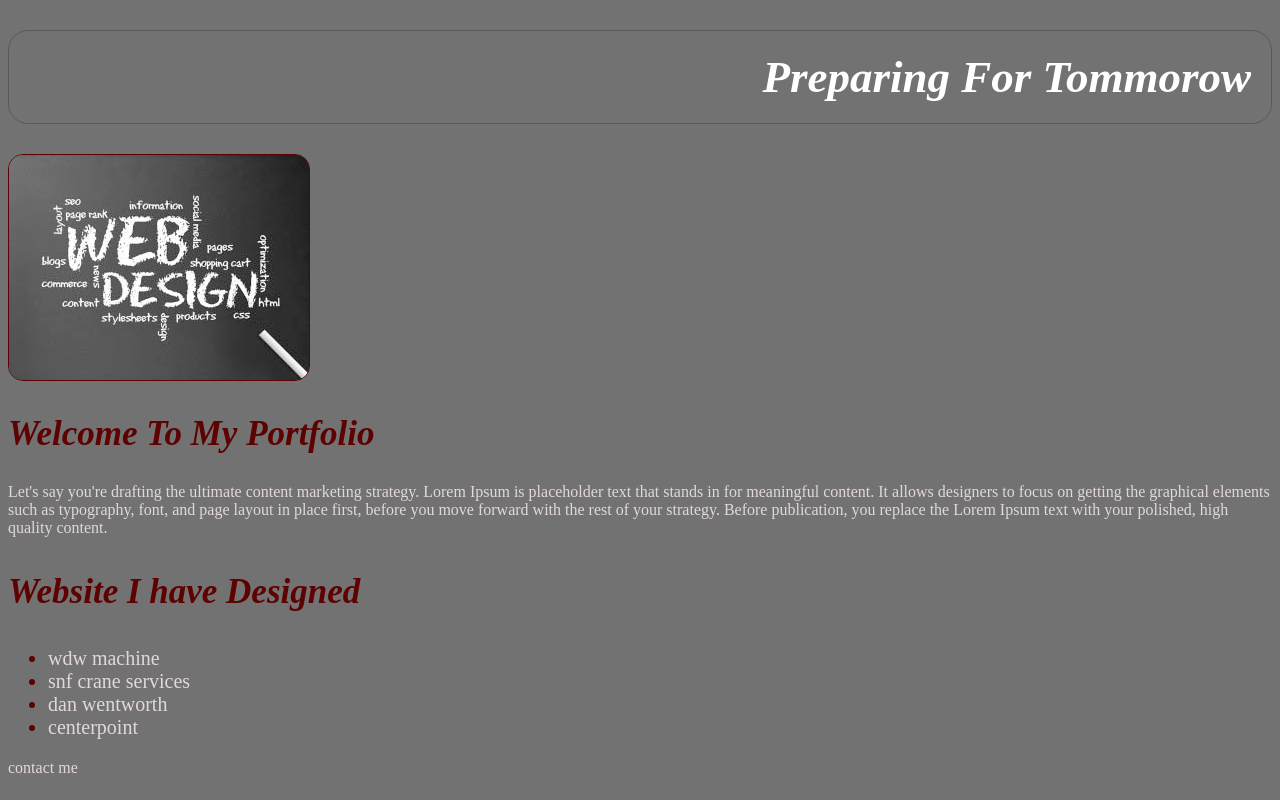
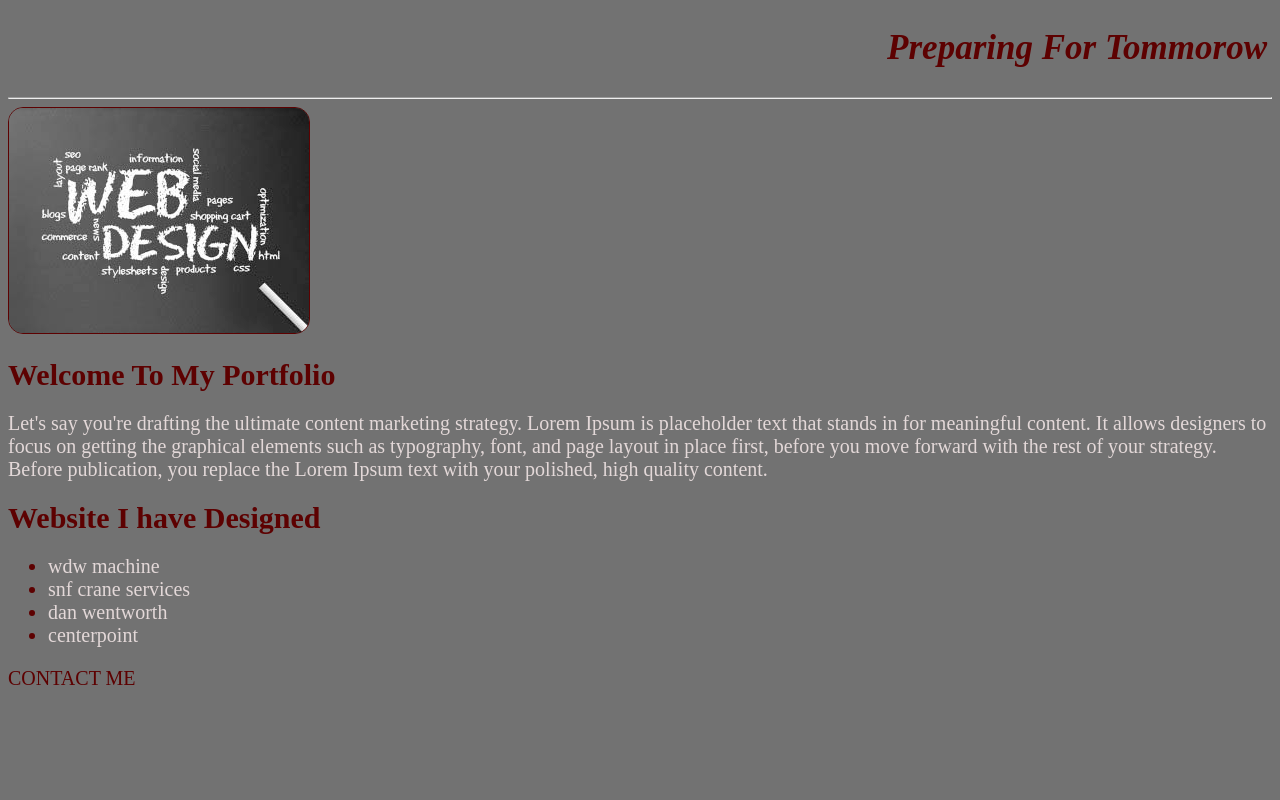
Before and after one commit to wbrake/wbrake.github.io, a plain HTML site: page unit_3/index.html in a window 1280 px wide. Drawn offline with Linux system fonts and the light colour scheme.

Commit message:
unit_3_site

```diff
--- a/unit_3/css/style.css
+++ b/unit_3/css/style.css
@@ -1,17 +1,15 @@
 body {
 	background-color: #727272;
 }
+/*slogan*/
 
-h1 {
-	color: white;
+#slogan {
+	font-size: 35px;
+	font-family: veranda;
+	font-style: italic;
+	color: #5d0101;
 	text-align: right;
-	font-family: oswald;
-	font-style: italic;
-	font-size: 45px;
-	font-weight: 55px;
-	padding: 20px;
-	border: 1px solid #595959;
-	border-radius: 20px;
+	padding: 5px;
 }
 
 img {
@@ -19,30 +17,27 @@ img {
 	border-radius: 15px;
 }
 
+#portfolio {
+	font-size: 30px;
+	font-family: veranda;
+	font-style: bold;
+	color: #5d0101;
+	text-align: left;
+}
 
-/*h2*/
-.slogan {
-	font-size: 35px;
+p {
 	font-family: veranda;
-	font-style: italic;
-	color: #5d0101;
+	font-size: 20px;
+	color: #e3d8d8;
 	text-align: left;
 
 }
 
-p {
+#design {
+	font-size: 30px;
 	font-family: veranda;
-	color: #e3d8d8;
-	font-size: 16px;
-	text-align: left;
-
-}
-
-h3 {
+	font-style: bold;
 	color: #5d0101;
-	font-family: veranda;
-	font-style: italic;
-	font-size: 35px;
 	text-align: left;
 }
 
@@ -55,4 +50,14 @@ ul{
 a:link {
 	text-decoration: none;
 	color: #e3d8d8 ;
+	text-align: left;
 }
+
+#contact {
+	font-size: 20px;
+	font-family: veranda;
+	font-style: bold;
+	color: #5d0101;
+	text-align: left;
+	text-transform: uppercase;
+}
--- a/unit_3/index.html
+++ b/unit_3/index.html
@@ -6,18 +6,20 @@
 	</head>
 
 <body>
-	<h1>Preparing For Tommorow</h1>
+	<!-- my slogan -->
+	<h1 id="slogan">Preparing For Tommorow</h1>
+
+	<hr>
 
 	<!-- image -->
 	<img src="images/pic.jpg">
 
-	<!-- about my biz "slogan" -->
-	<h2 class="slogan">Welcome To My Portfolio</h2>
+	<h1 id="portfolio">Welcome To My Portfolio</h1>
 
 	<p>Let's say you're drafting the ultimate content marketing strategy. Lorem Ipsum is placeholder text that stands in for meaningful content. It allows designers to focus on getting the graphical elements such as typography, font, and page layout in place first, before you move forward with the rest of your strategy. Before publication, you replace the Lorem Ipsum text with your polished, high quality content.</p>
 
 	<!-- unorder-list -->
-	<h3>Website I have Designed</h3>
+	<h1 id="design">Website I have Designed</h1>
 
 	<ul>
 	<li><a href="#">wdw machine</a></li>
@@ -28,9 +30,7 @@
 
 
 	<!-- contact info -->
-	<a href="mailto:w_brake@comcast.net">contact me</a>
-
-
+	<a id="contact" href="mailto:w_brake@comcast.net">contact me</a>
 
 </body>
 </html>
```
